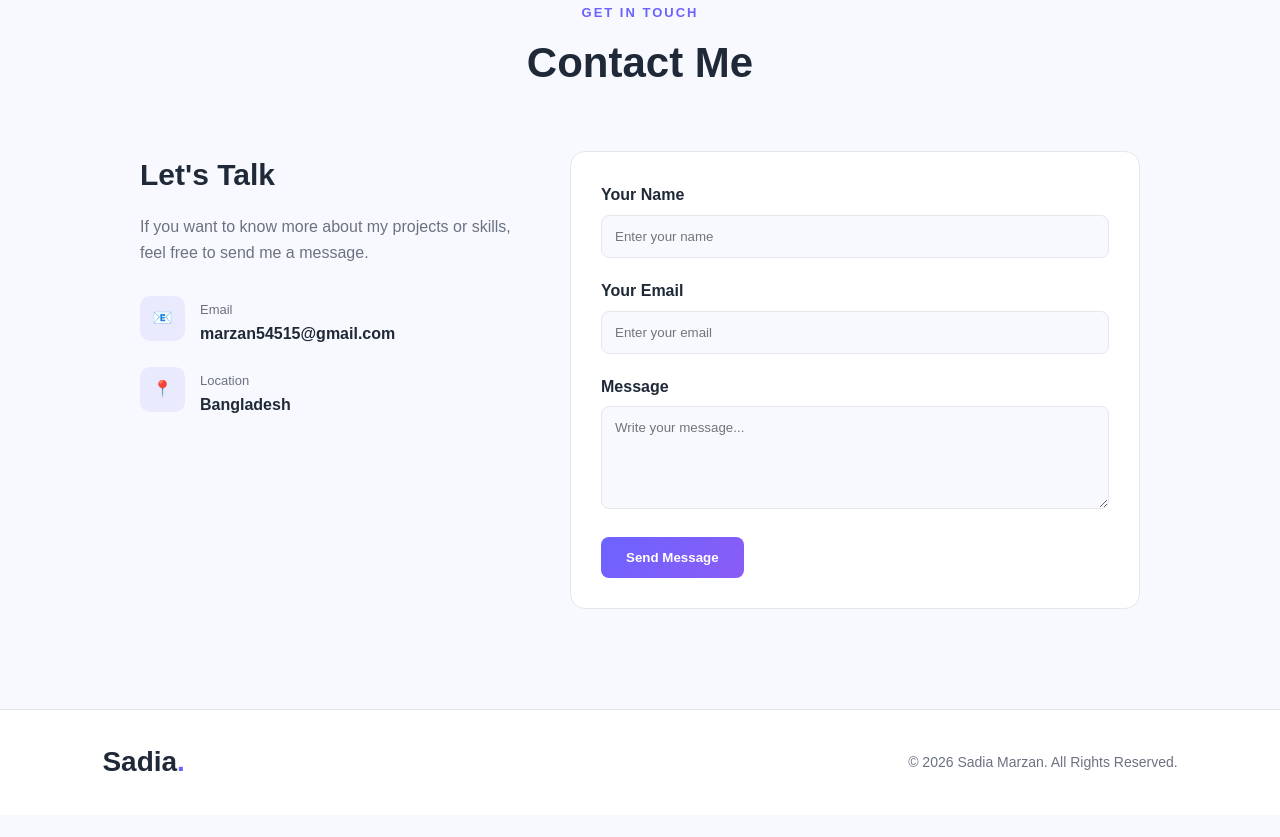
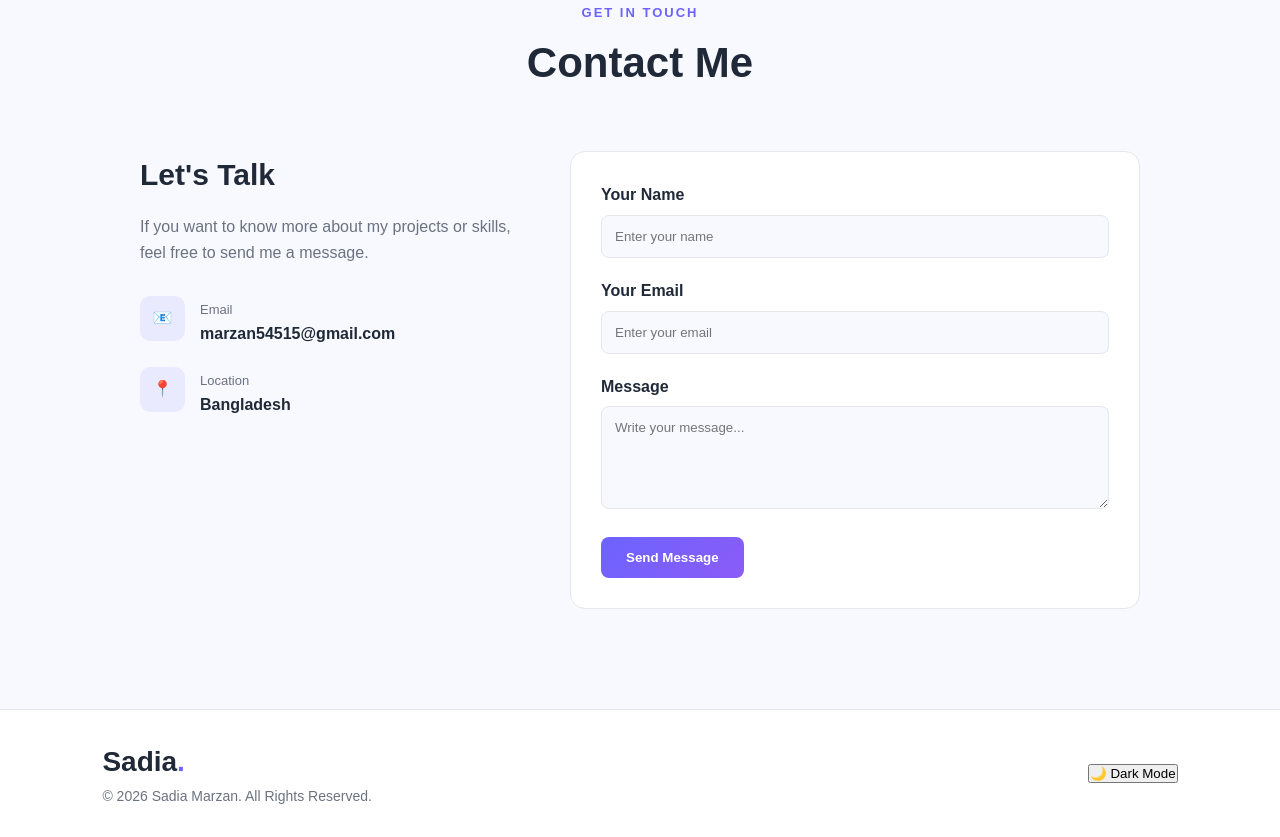
Before and after one commit to 2023100000250-spec/personal-portfolio-website-assignmnt, a plain HTML site: page index.html in a window 1280 px wide. Shown: the part 3586-4423 px from the top of the page. Before the commit the page ends 4401 px from the top, so only its background shows below. Drawn offline with Linux system fonts and the light colour scheme.

Commit message:
Update index.html

```diff
--- a/index.html
+++ b/index.html
@@ -465,10 +465,11 @@
 
     </section>
 
-                  <footer>
+<footer>
 
-        <div class="footer-content">
+    <div class="footer-content">
 
+        <div>
             <div class="logo">
                 Sadia<span>.</span>
             </div>
@@ -476,10 +477,18 @@
             <p>
                 © 2026 Sadia Marzan. All Rights Reserved.
             </p>
-
         </div>
 
-    </footer>
+
+        <!-- Dark Mode -->
+        <button id="footerThemeBtn" class="footer-theme-btn">
+            🌙 Dark Mode
+        </button>
+
+    </div>
+
+</footer>
+
  <button id="topBtn" class="top-btn">
         ↑
     </button>
```
